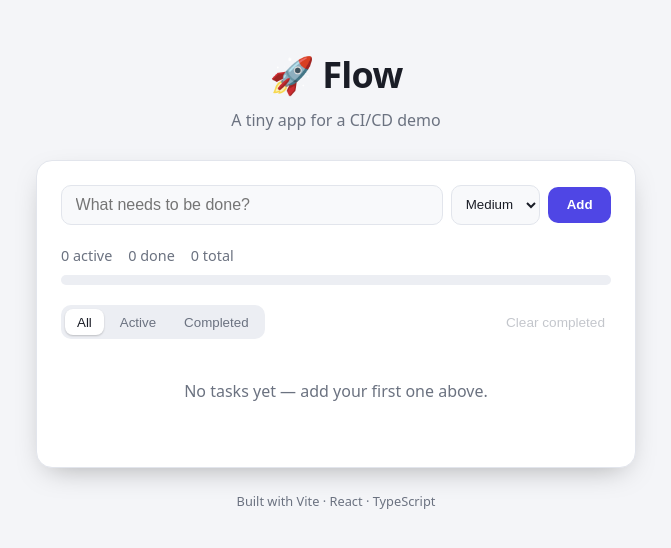
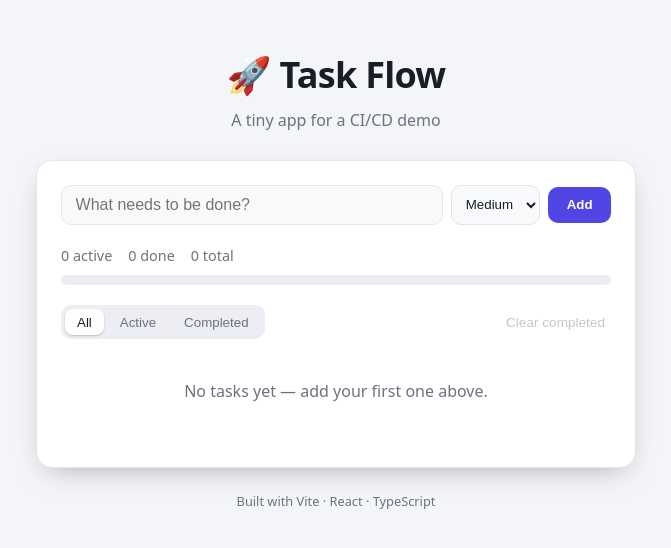
Before and after one commit to amr-lucidya/CI-CD-demo, a React (Vite) app: page / in a window 1280 px wide. Shown: the top 548 px of the page, without its empty margins (304-975 px from the left). Built offline with nearby package versions, Linux system fonts and the light colour scheme.

Commit message:
Update App.tsx

```diff
--- a/src/App.tsx
+++ b/src/App.tsx
@@ -34,7 +34,7 @@ function App() {
   return (
     <div className="app">
       <header className="app__header">
-        <h1>🚀  Flow</h1>
+        <h1>🚀 Task Flow</h1>
         <p className="app__subtitle">A tiny app for a CI/CD demo</p>
       </header>
 
```
